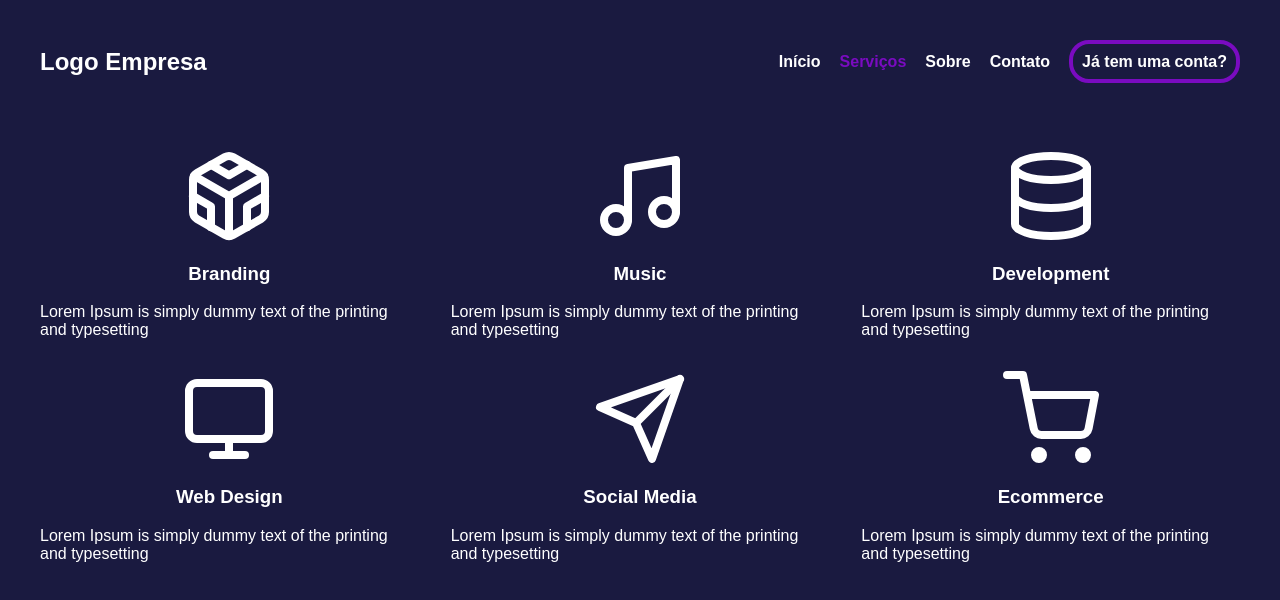
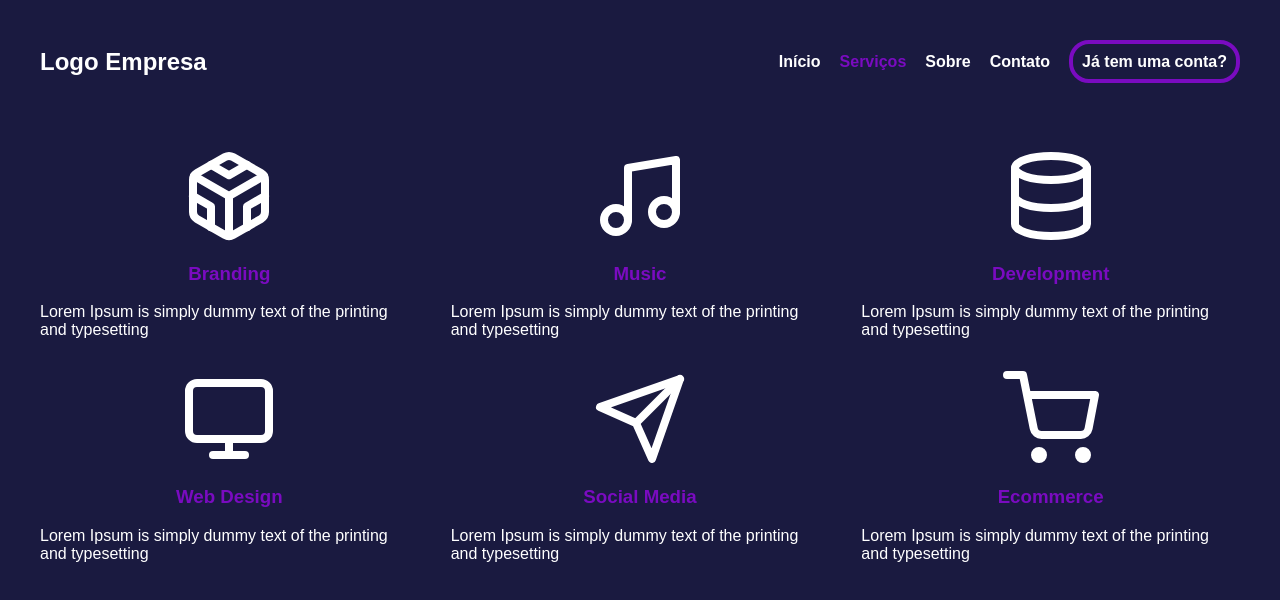
Before and after one commit to offreflix/react-router-site-project, a React (Create React App) app: page /services in a window 1280 px wide. Shown: the top 600 px of the page. Built offline with nearby package versions, Linux system fonts and the light colour scheme.

Commit message:
Update contact, header animation, service h3 color

```diff
--- a/src/components/Contact.js
+++ b/src/components/Contact.js
@@ -13,18 +13,22 @@ function Contact() {
         <button onClick={() => {}}>Enviar</button>
       </div>
       <div className="contactInfoContainer">
+        <a href="mailto:empresa@gmail.com">
           <div className="contactInfo">
             <FiMail size={size} />
             <p>
               <span>Email</span>: empresa@gmail.com
             </p>
           </div>
+        </a>
+        <a href="tel:0800 999 9999">
           <div className="contactInfo">
             <FiPhoneCall size={size} />
             <p>
               <span>Telefone</span>: 0800 999 9999
             </p>
           </div>
+        </a>
         <div className="contactInfo">
           <FiHome size={size} />
           <p>
--- a/src/components/style/Header.css
+++ b/src/components/style/Header.css
@@ -11,6 +11,9 @@
   cursor: pointer;
   font-size: 1.5rem;
   transition: all 0.5s;
+}
+.header a {
+  transition: all 0.3s;
 }
 
 .header p:hover {
--- a/src/components/style/Services.css
+++ b/src/components/style/Services.css
@@ -7,6 +7,11 @@
   gap: 2rem;
   margin: 1.5rem 2.5rem 0 2.5rem;
 }
+
+.services h3 {
+  color: var(--medium-medium);
+}
+
 .services p {
   margin: 0 0 0 0;
   font-size: 1rem;
```
Lines whose indentation alone changed are shown as unchanged.
